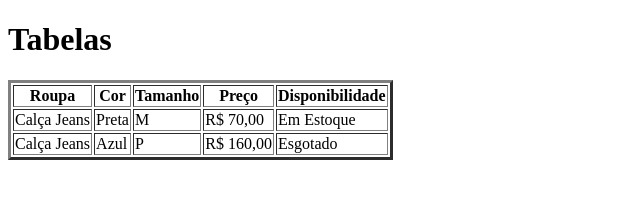
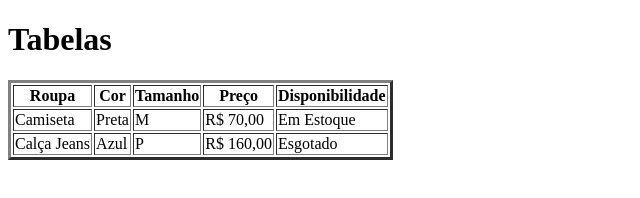
Before and after one commit to CabralBM/aula-tabela, a plain HTML site: page index.html in a window 1280 px wide. Shown: the full height of the page, 0-640 px from the left. Drawn offline with Linux system fonts and the light colour scheme.

Commit message:
Mudando de Calça Jeans para Camiseta

```diff
--- a/index.html
+++ b/index.html
@@ -19,7 +19,7 @@
       </tr>
 
       <tr>
-        <td>Calça Jeans</td>
+        <td>Camiseta</td>
         <td>Preta</td>
         <td>M</td>
         <td>R$ 70,00</td>
```
